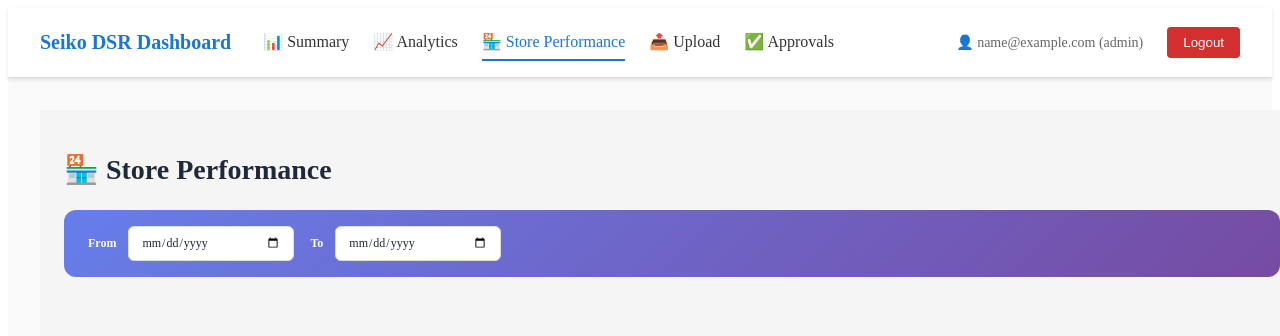
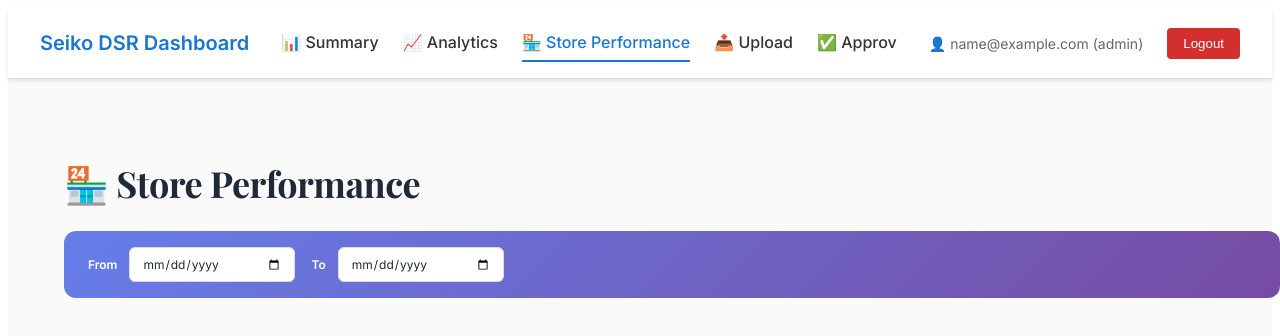
Before and after one commit to vivekatseiko/seiko-dsr-dashboard, a Next.js app: page /store-performance in a window 1280 px wide. Shown: the top 336 px of the page. Built offline with nearby package versions, Linux system fonts and the light colour scheme; sample sign-in values are in the browser's storage.

Commit message:
Update store-performance.js

```diff
--- a/pages/store-performance.js
+++ b/pages/store-performance.js
@@ -63,8 +63,29 @@ export default function StorePerformance() {
   };
 
   return (
-    <div className={styles.container} style={{ maxWidth: "100%", padding: "1.5rem" }}>
-      <h1 style={{ fontSize: "28px", fontWeight: "700", marginBottom: "1.5rem", color: "#1f2937" }}>
+    <>
+      <style>{`
+        @import url('https://fonts.googleapis.com/css2?family=Playfair+Display:wght@400;600;700&family=Inter:wght@400;500;600&display=swap');
+
+        body {
+          font-family: 'Inter', sans-serif;
+        }
+      `}</style>
+
+      <div style={{
+        maxWidth: "100%",
+        padding: "1.5rem",
+        overflow: "hidden",
+        fontFamily: "'Inter', sans-serif"
+      }}>
+        <h1 style={{
+          fontSize: "36px",
+          fontWeight: "700",
+          marginBottom: "1.5rem",
+          color: "#1f2937",
+          fontFamily: "'Playfair Display', serif",
+          letterSpacing: "-0.5px"
+        }}>
           🏪 Store Performance
         </h1>
 
@@ -78,7 +99,6 @@ export default function StorePerformance() {
           gap: "1rem",
           alignItems: "center",
           flexWrap: "wrap",
-        maxWidth: "100%",
         }}>
           <div style={{ display: "flex", gap: "0.75rem", alignItems: "center" }}>
             <label style={{ fontSize: "12px", fontWeight: "600", color: "white", whiteSpace: "nowrap" }}>
@@ -180,13 +200,18 @@ export default function StorePerformance() {
             backgroundColor: "#f9fafb",
             borderRadius: "12px",
           }}>
-          📅 Select start and end dates to view store performance
+            <p style={{ fontFamily: "'Playfair Display', serif", fontSize: "18px", color: "#6b7280", marginBottom: "0.5rem" }}>
+              📅 Select Dates to Begin
+            </p>
+            <p style={{ fontSize: "13px", color: "#9ca3af" }}>
+              Choose start and end dates to view store performance
+            </p>
           </div>
         )}
 
         {/* Data Table */}
         {!loading && data.length > 0 && startDate && endDate && (
-        <div style={{ overflowX: "auto", maxWidth: "100%", WebkitOverflowScrolling: "touch" }}>
+          <div style={{ overflow: "hidden" }}>
             {/* Header Row */}
             <div style={{
               display: "grid",
@@ -199,7 +224,6 @@ export default function StorePerformance() {
               textTransform: "uppercase",
               letterSpacing: "0.5px",
               fontFamily: "inherit",
-            minWidth: "100%",
             }}>
               <div style={{ padding: "0.75rem 1rem" }}>Store</div>
               <div style={{ padding: "0.75rem 1rem", textAlign: "right" }}>Target</div>
@@ -227,7 +251,6 @@ export default function StorePerformance() {
                     fontFamily: "inherit",
                     borderBottom: "1px solid #e5e7eb",
                     transition: "background-color 0.2s",
-                  minWidth: "100%",
                   }}
                   onMouseEnter={(e) => e.currentTarget.style.backgroundColor = "#f3f4f6"}
                   onMouseLeave={(e) => e.currentTarget.style.backgroundColor = idx % 2 === 0 ? "#fff" : "#f9fafb"}
@@ -265,6 +288,7 @@ export default function StorePerformance() {
                       {validCalibreMetrics.length > 0 && (
                         <button
                           onClick={() => setExpandedStore(expandedStore === store.store_code ? null : store.store_code)}
+                          title="View calibre targets vs achievements"
                           style={{
                             padding: "0.4rem 0.7rem",
                             backgroundColor: expandedStore === store.store_code ? "#3b82f6" : "#e5e7eb",
@@ -301,9 +325,16 @@ export default function StorePerformance() {
                       padding: "1.5rem",
                       borderBottom: "2px solid #bfdbfe",
                       fontFamily: "inherit",
-                    gridColumn: "1 / -1",
+                      overflow: "hidden",
                     }}>
-                    <p style={{ fontWeight: "600", marginBottom: "1rem", color: "#1f2937", fontSize: "12px" }}>
+                      <p style={{
+                        fontWeight: "600",
+                        marginBottom: "1rem",
+                        color: "#1f2937",
+                        fontSize: "14px",
+                        fontFamily: "'Playfair Display', serif",
+                        letterSpacing: "-0.5px"
+                      }}>
                         Calibre Achievements
                       </p>
                       <div style={{ display: "grid", gridTemplateColumns: "repeat(auto-fit, minmax(200px, 1fr))", gap: "1rem" }}>
@@ -360,5 +391,6 @@ export default function StorePerformance() {
           </div>
         )}
       </div>
+    </>
   );
 }
```
Lines whose indentation alone changed are shown as unchanged.
